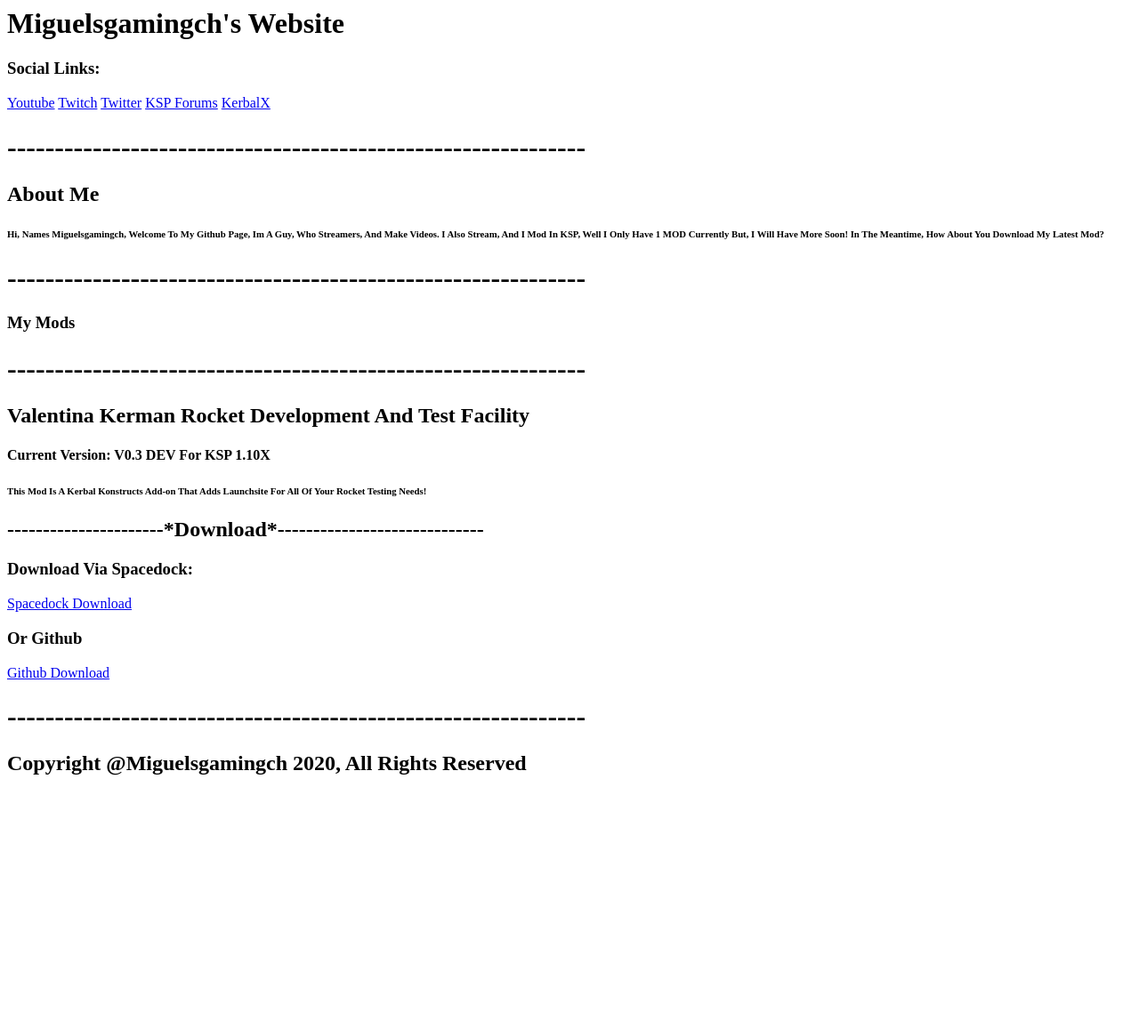
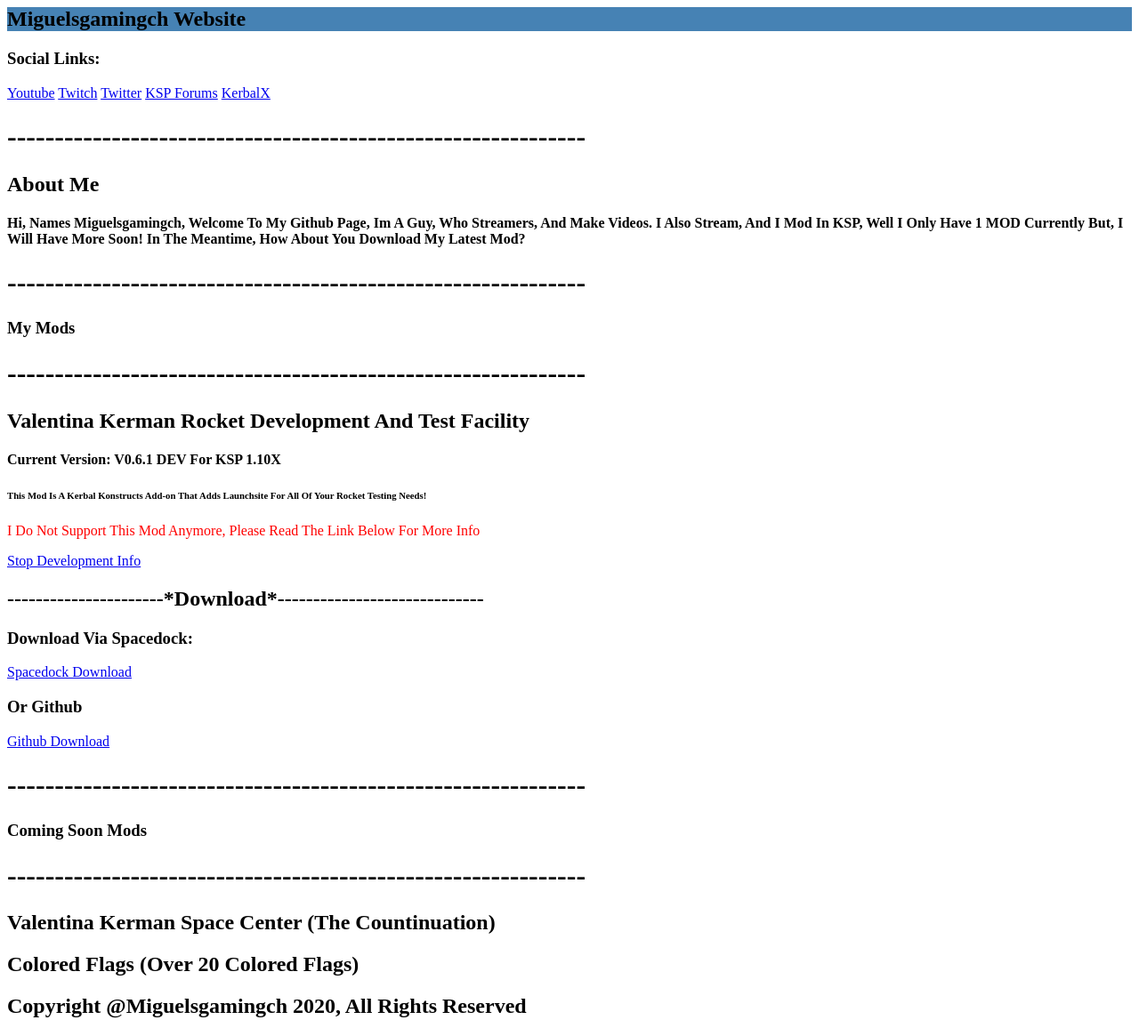
Before and after one commit to Miguelsgamingch/MiguelsGamingCh-Site, a plain HTML site: page index.html in a window 1280 px wide. Shown: the whole page at 89% size. Before the commit the page ends 892 px from the top, so only its background shows below. Drawn offline with Linux system fonts and the light colour scheme.

Commit message:
Index HTML,

```diff
--- a/index.html
+++ b/index.html
@@ -1,4 +1,6 @@
-<h1>Miguelsgamingch's Website</h1>
+<h2 style="background-color: steelblue;">
+		Miguelsgamingch Website
+</h2>
 <h3>Social Links:</h3>
 <a href="https://www.youtube.com/channel/UClwwMKbYiEXzh58QIezmpnw">Youtube</a>
 <a href="https://www.twitch.tv/republicofkerbalspacecity">Twitch</a>
@@ -7,18 +9,24 @@
 <a href="https://kerbalx.com/miguelsgamingch">KerbalX</a>
 <h1>-------------------------------------------------------------</h1>
 <h2>About Me</h2>
-<h6>Hi, Names Miguelsgamingch, Welcome To My Github Page, Im A Guy, Who Streamers, And Make Videos.
-I Also Stream, And I Mod In KSP, Well I Only Have 1 MOD Currently But, I Will Have More Soon! In The Meantime, How About You Download My Latest Mod?</h6>
+<h4>Hi, Names Miguelsgamingch, Welcome To My Github Page, Im A Guy, Who Streamers, And Make Videos.
+I Also Stream, And I Mod In KSP, Well I Only Have 1 MOD Currently But, I Will Have More Soon! In The Meantime, How About You Download My Latest Mod?</h4>
 <h1>-------------------------------------------------------------</h1>
 <h3>My Mods</h3>
 <h1>-------------------------------------------------------------</h1>
 <h2>Valentina Kerman Rocket Development And Test Facility</h2>
-<h4>Current Version: V0.3 DEV For KSP 1.10X</h4>
+<h4>Current Version: V0.6.1 DEV For KSP 1.10X</h4>
 <h6>This Mod Is A Kerbal Konstructs Add-on That Adds Launchsite For All Of Your Rocket Testing Needs!</h6>
+<p style="color:red">I Do Not Support This Mod Anymore, Please Read The Link Below For More Info</p>
+<a href="https://forum.kerbalspaceprogram.com/index.php?/topic/196046-110x-valentina-kerman-rocket-development-and-test-facility-public-development-release-v061/page/2/">Stop Development Info</a>
 <h2>----------------------*Download*-----------------------------</h2>
 <h3>Download Via Spacedock:</h3>
 <a href="https://spacedock.info/mod/2490/Valentina%20Kerman%20Rocket%20Development%20And%20Test%20Facility">Spacedock Download</a>
 <h3>Or Github</h3>
 <a href="https://github.com/Miguelsgamingch/Valentina-Kerman-Rocket-Development-And-Test-Facility/releases/tag/V0.3">Github Download</a>
 <h1>-------------------------------------------------------------</h1>
+<h3>Coming Soon Mods</h3>
+<h1>-------------------------------------------------------------</h1>
+<h2> Valentina Kerman Space Center (The Countinuation)</h2>
+<h2> Colored Flags (Over 20 Colored Flags)</h2>
 <h2>Copyright @Miguelsgamingch 2020, All Rights Reserved</h2>
```
